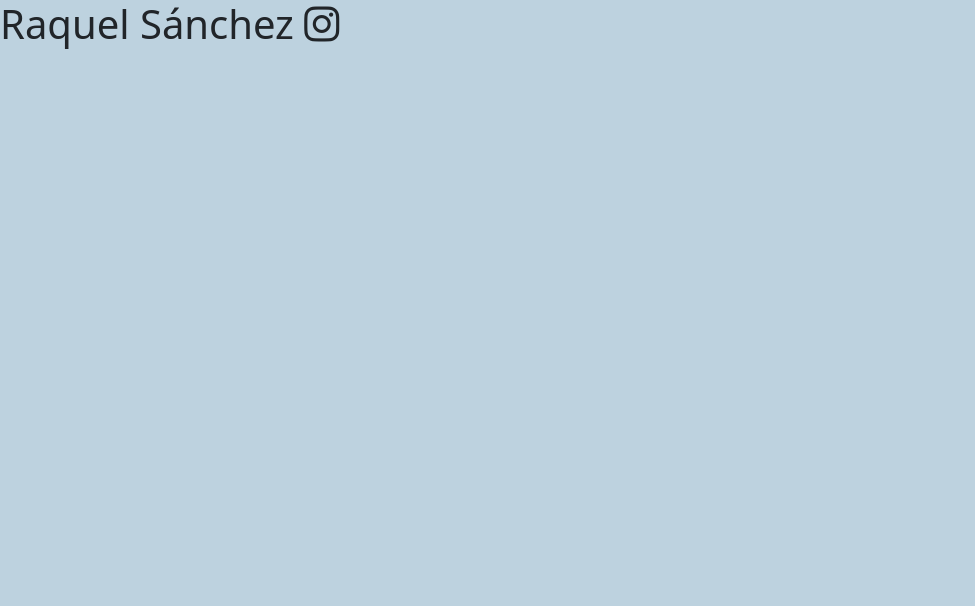
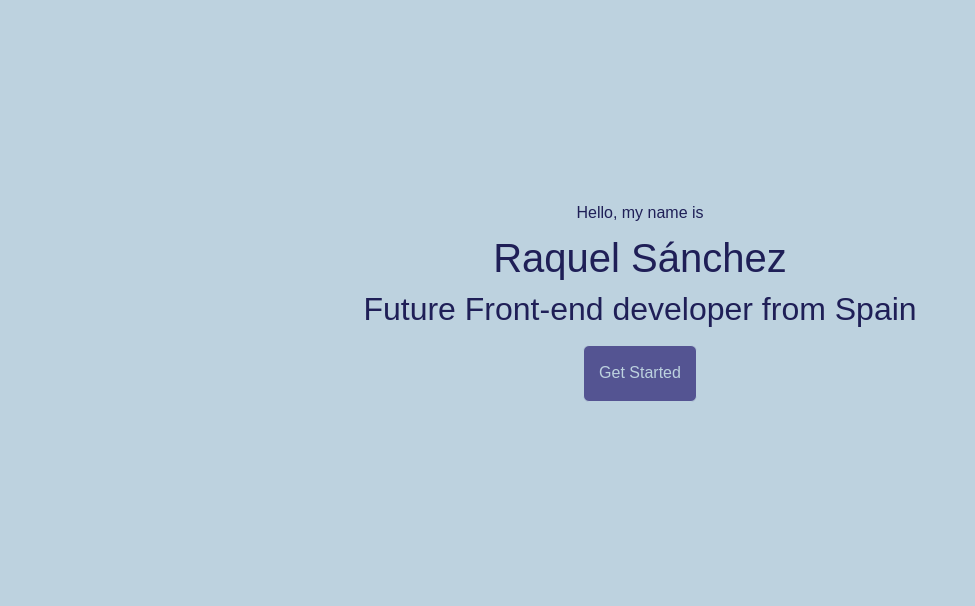
Before and after one commit to Raquel162/Portfolio-Website-1, a plain HTML site: page index.html in a window 1280 px wide. Shown: the whole page, without its empty margins (0-975 px from the left). Drawn offline with nearby package versions, Linux system fonts and the light colour scheme.

Commit message:
hero HTML + CSS

```diff
--- a/css/styles.css
+++ b/css/styles.css
@@ -1,3 +1,25 @@
+:root {
+  --first-color: rgb(31, 31, 87);
+  --second-color: rgb(189, 210, 223);
+  --third-color: rgb(84, 84, 146);
+  --default-font-family: "Poppins", sans-serif;
+}
 body {
-  background-color: rgb(189, 210, 223);
+  background-color: var(--second-color);
 }
+p {
+  margin: 1%;
+}
+.hero {
+  font-family: var(--default-font-family);
+  padding: 15%;
+  color: var(--first-color);
+  text-align: center;
+}
+.btn {
+  background-color: var(--third-color);
+  border-color: var(--second-color);
+  color: var(--second-color);
+  padding: 1.7%;
+  margin: 1%;
+}
--- a/index.html
+++ b/index.html
@@ -23,6 +23,11 @@
     <title>Raquel Sanchez's Portfolio</title>
   </head>
   <body>
-    <h1>Raquel Sánchez <i class="fa-brands fa-instagram"></i></h1>
+    <div class="hero">
+      <p>Hello, my name is</p>
+      <h1>Raquel Sánchez</h1>
+      <h2>Future Front-end developer from Spain</h2>
+      <a href="#" class="btn btn-primary">Get Started</a>
+    </div>
   </body>
 </html>
```
